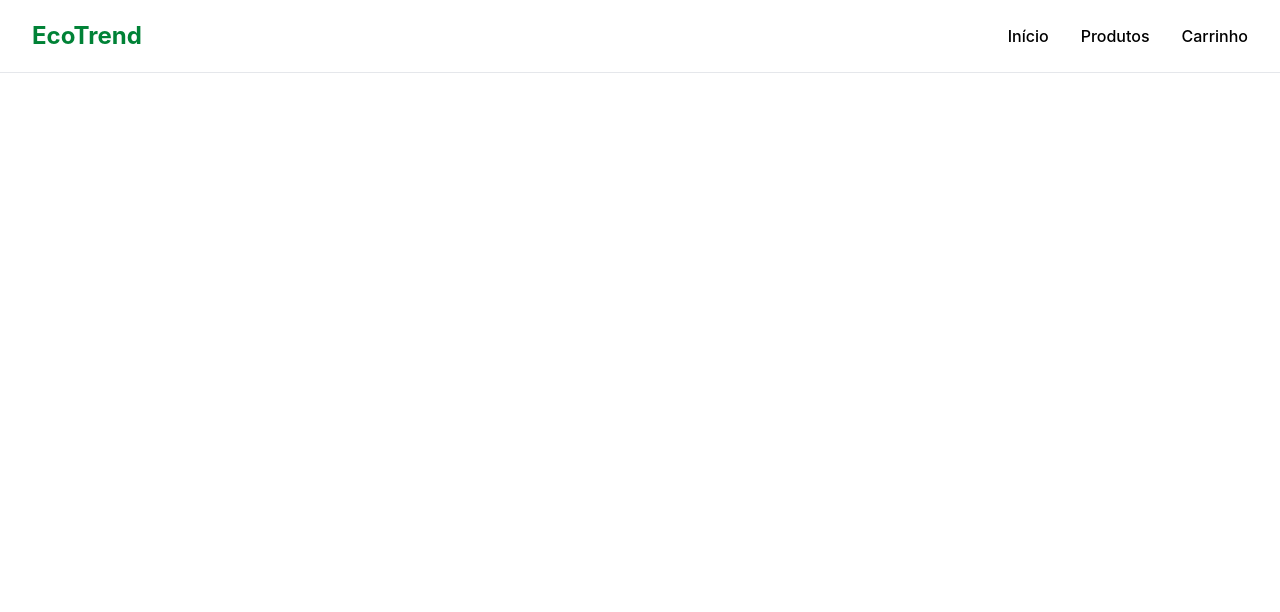
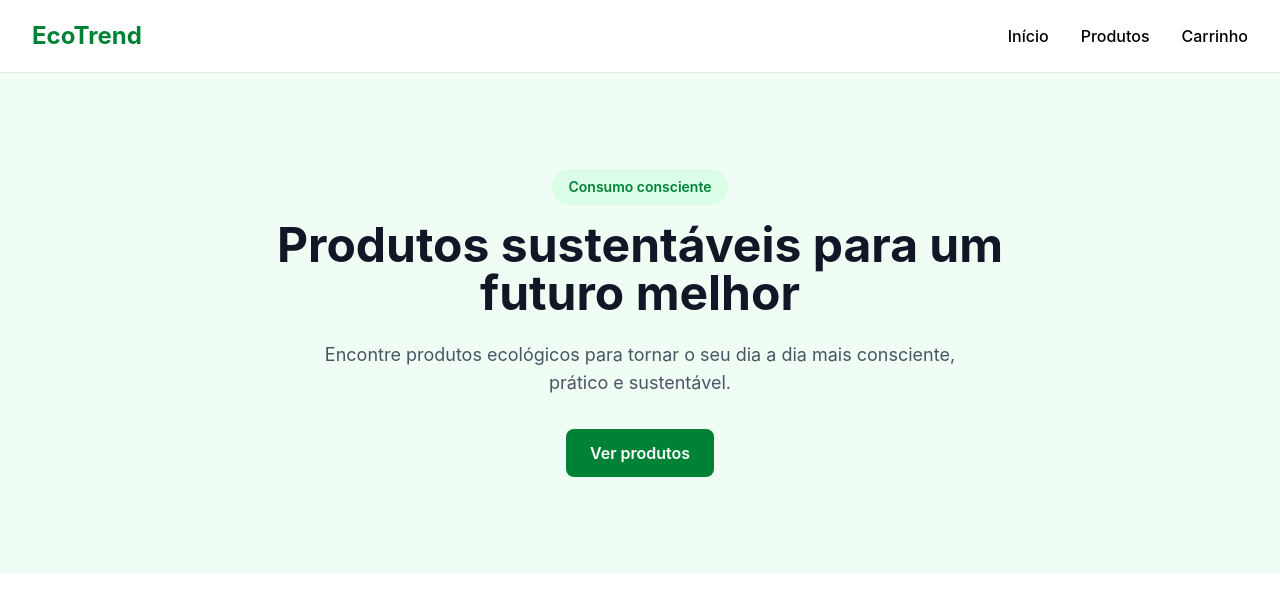
Before and after one commit to JoaquimGSM/CP4_WebDev_EcoTrend, a React (Vite) app: page / in a window 1280 px wide. Shown: the top 612 px of the page. Built offline with nearby package versions, Linux system fonts and the light colour scheme.

Commit message:
feat: cria secao inicial da EcoTrend

```diff
--- a/src/App.jsx
+++ b/src/App.jsx
@@ -7,28 +7,46 @@ function App() {
         </h1>
 
         <nav className="flex gap-8 font-medium">
-          <a
-            href="#inicio"
-            className="transition hover:text-green-700"
-          >
+          <a href="#inicio" className="transition hover:text-green-700">
             Início
           </a>
 
-          <a
-            href="#produtos"
-            className="transition hover:text-green-700"
-          >
+          <a href="#produtos" className="transition hover:text-green-700">
             Produtos
           </a>
 
-          <a
-            href="#carrinho"
-            className="transition hover:text-green-700"
-          >
+          <a href="#carrinho" className="transition hover:text-green-700">
             Carrinho
           </a>
         </nav>
       </header>
+
+      <main>
+        <section
+          id="inicio"
+          className="flex min-h-[500px] flex-col items-center justify-center bg-green-50 px-6 text-center"
+        >
+          <span className="mb-4 rounded-full bg-green-100 px-4 py-2 text-sm font-semibold text-green-700">
+            Consumo consciente
+          </span>
+
+          <h2 className="max-w-3xl text-4xl font-bold text-gray-900 md:text-5xl">
+            Produtos sustentáveis para um futuro melhor
+          </h2>
+
+          <p className="mt-6 max-w-2xl text-lg text-gray-600">
+            Encontre produtos ecológicos para tornar o seu dia a dia mais
+            consciente, prático e sustentável.
+          </p>
+
+          <a
+            href="#produtos"
+            className="mt-8 rounded-lg bg-green-700 px-6 py-3 font-semibold text-white transition hover:bg-green-800"
+          >
+            Ver produtos
+          </a>
+        </section>
+      </main>
     </>
   );
 }
```
